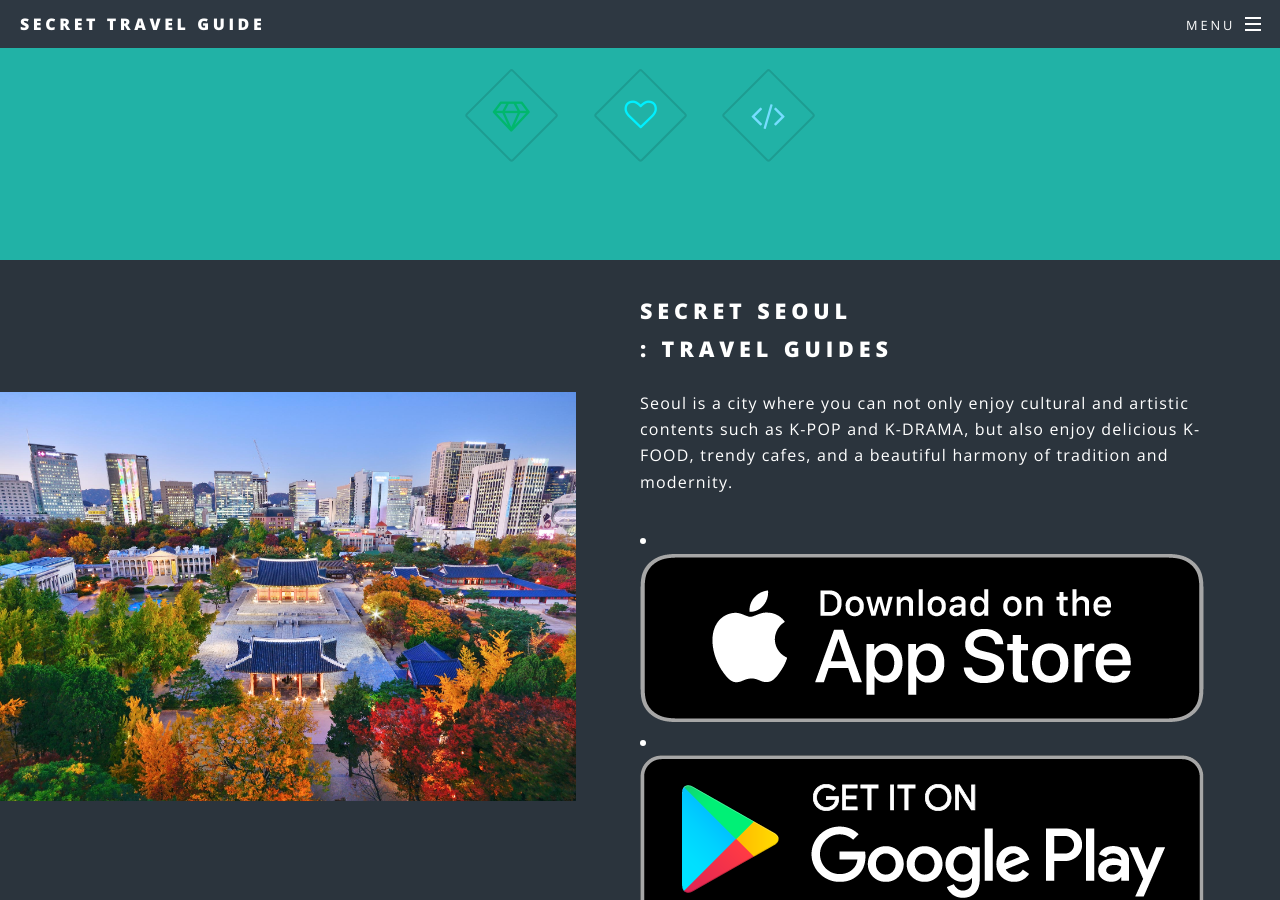
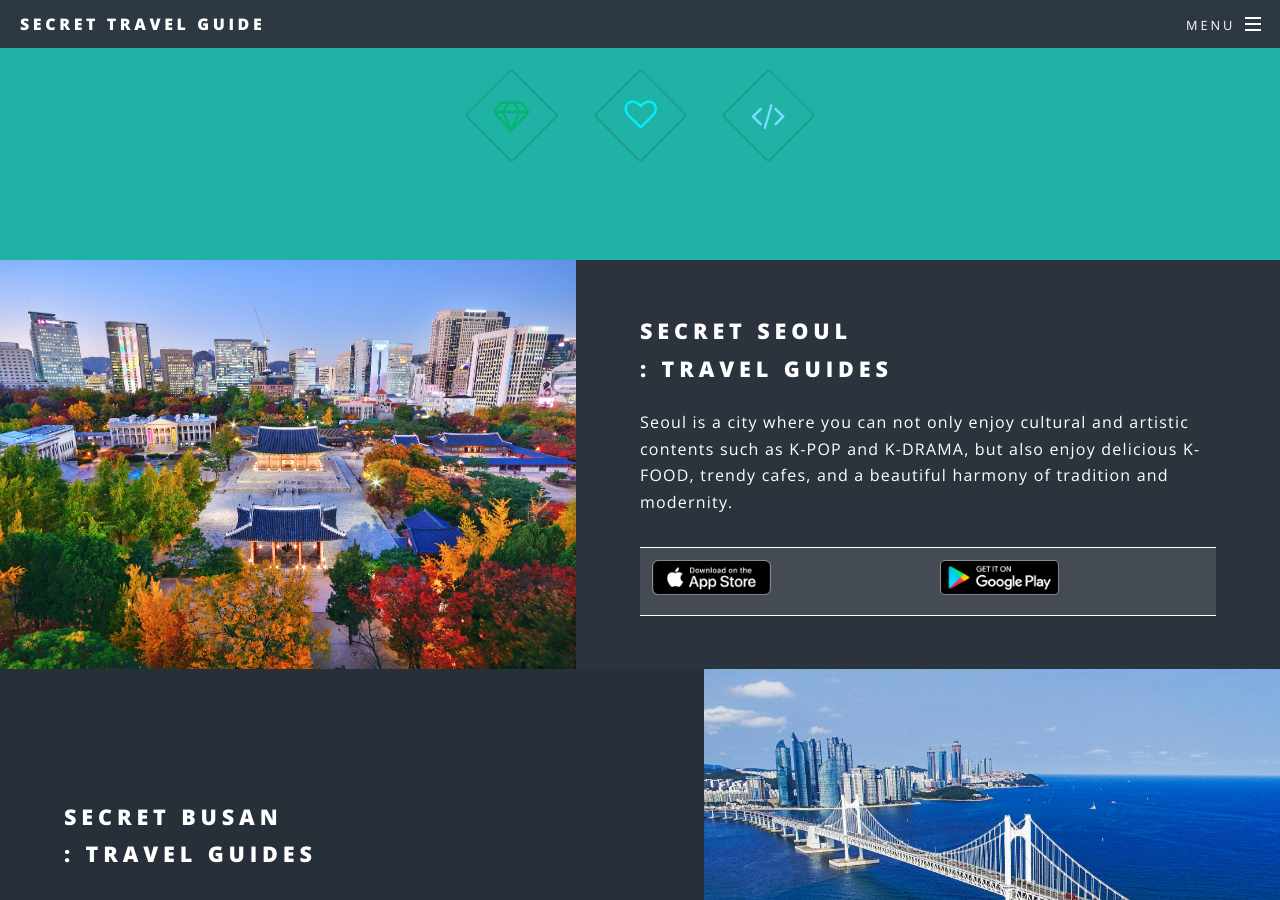
Before and after one commit to inansung/secret.github.io, a Jekyll site: the page built from index.html, in a window 1280 px wide and 900 px high, scrolled down 1161 px. Built offline with Jekyll 4.4.1, drawn with Linux system fonts in a browser that asks for light colours.

Commit message:
Update index.html

```diff
--- a/index.html
+++ b/index.html
@@ -39,8 +39,12 @@ layout: landing
 								<h2>Secret SEOUL<br />
 								: Travel Guides</h2>
 								<p>Seoul is a city where you can not only enjoy cultural and artistic contents such as K-POP and K-DRAMA, but also enjoy delicious K-FOOD, trendy cafes, and a beautiful harmony of tradition and modernity. </p>
-								<li><img src="images/appstore_badge_original.png" alt="" /></li>
-								<li><img src="images/googleplay_badge_original.png" alt="" /></li>
+								<table border="0">
+								<tr>
+								    <td><div class="image"><img src="images/appstore_badge_original.png" alt="" /></div></td>
+								    <td><div class="image"><img src="images/googleplay_badge_original.png" alt="" /></div></td>
+								</tr>
+								</table>
 							</div>
 						</section>
 						<section class="spotlight">
```
